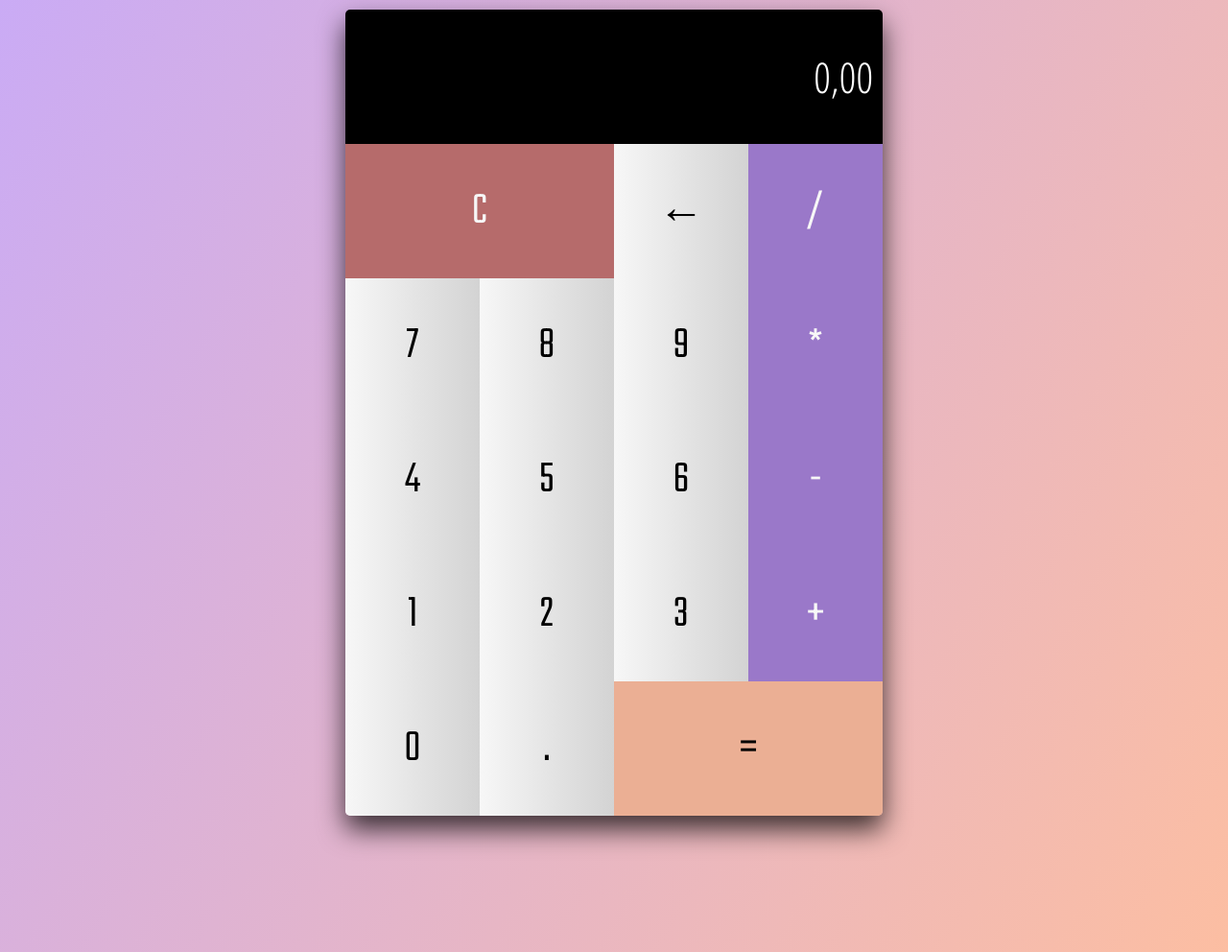
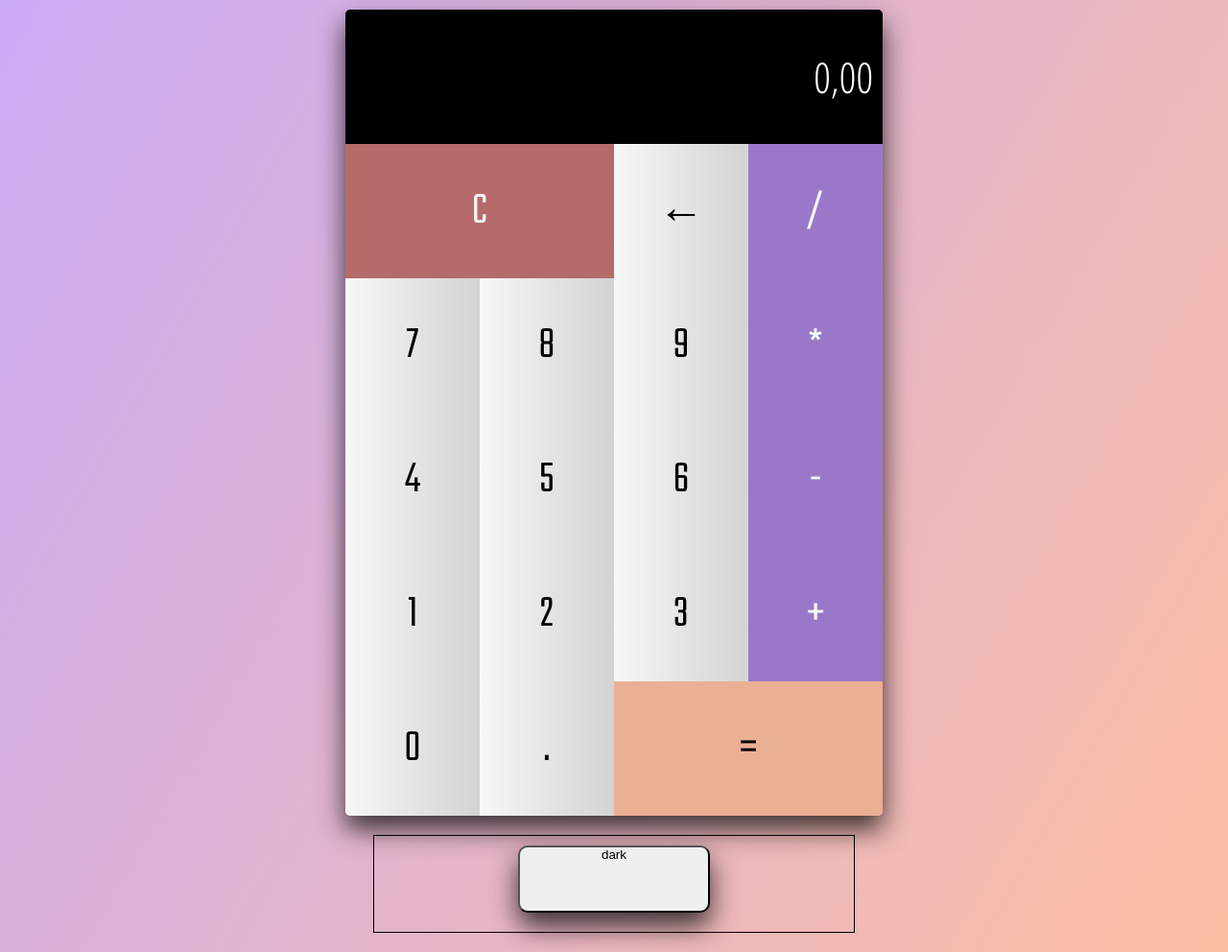
Before and after one commit to gavayec13/Calculator, a plain HTML site: page index.html in a window 1280 px wide and 992 px high. Shown: the whole page at 96% size. Drawn offline with Linux system fonts and the light colour scheme.

Commit message:
added dark theme

```diff
--- a/index.html
+++ b/index.html
@@ -31,6 +31,9 @@
         <button class="btn" onclick="insert('.')">.</button>
         <button type="button" class="btn equal" onclick="equal()">=</button>
     </div>
+    <div class="mode">
+        <button id='darkMode'>dark</button>
+    </div>
     <script src="script.js"></script>
 </body>
 </html>
--- a/style.css
+++ b/style.css
@@ -5,6 +5,8 @@
 
 html, body {
     height: 100%;
+    display: flexbox;
+    justify-content: space-between;
     margin-left: calc(100vw - 100%);
     margin-right: 0;
     padding: 0;
@@ -12,9 +14,30 @@ html, body {
     font-size: 0;
 }
 
+body.dark {
+    background: linear-gradient(-60deg, #b7bb7d 0%, #a68dca 100%);
+
+}
+
+.mode {
+    width: 500px;
+    height: 100px;
+    margin: 20px auto;
+    border: 1px solid black;
+}
+#darkMode {
+    width: 200px;
+    height: 70px;
+    border-radius: 10px;
+    margin: 10px auto;
+    display: flex;
+    justify-content: center;
+    box-shadow: 0 14px 28px rgba(0, 0, 0, 0.75);
+}
+
 .container {
-    margin: 30px auto;
-    display: table;
+    margin: 30px ;
+    display: flexbox;
     border-radius: 5px;
     box-shadow: 0 14px 28px rgba(0, 0, 0, 0.75);
 }
@@ -180,7 +203,7 @@ input::-webkit-placeholder {
     .container {
         width: 800px;
         height: 1200px;
-        margin: 40px auto;
+        margin: 40px ;
     }
     .btn {
         width: 200px;
```
Also changed, not shown: script.js (line endings or trailing spaces).
